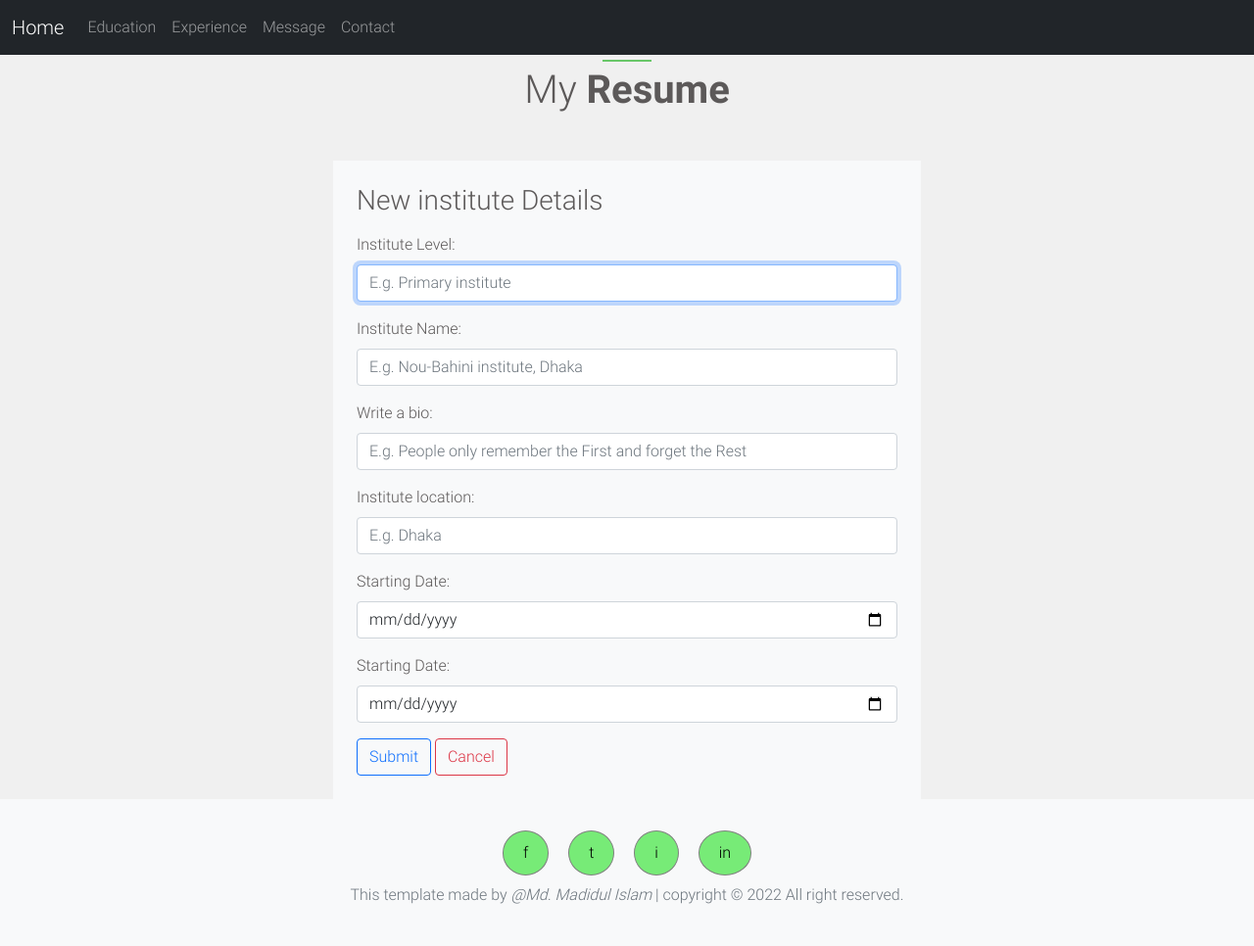
After one commit to githubrafiq/mahidul, a Django app: page /create_edu/ in a window 1280 px wide. The commit adds this page. Shown: the whole page at 98% size. Run offline with Django 4.2, Linux system fonts and the light colour scheme.

Commit message:
form created for user input to collect model data

```diff
--- a/crud/admin.py
+++ b/crud/admin.py
@@ -1,6 +1,6 @@
 from django.contrib import admin
-from .models import Education, Experience, Details
+from .models import Education, Experience, Contact
 
 # Register your models here.
 
-admin.site.register([Education, Experience, Details])
+admin.site.register([Education, Experience, Contact])
--- a/crud/models.py
+++ b/crud/models.py
@@ -25,7 +25,7 @@ class Experience(models.Model):
         return self.job_title
 
 
-class Details(models.Model):
+class Contact(models.Model):
     email = models.EmailField()
     phone = models.CharField(max_length=30)
     address = models.CharField(max_length=100)
--- /dev/null
+++ b/crud/templates/crud/create_edu.html
@@ -0,0 +1,41 @@
+{% extends 'crud/base.html' %}
+{% load static %}
+{% block content %}
+
+<form class="m-auto bg-light p-md-4" action="" method="post" style="max-width: 600px">
+    <fieldset>
+    <legend><h3>New institute Details</h3></legend>
+    {% csrf_token %}
+    <div class="mb-3 mt-3">
+      <label for="level" class="form-label">Institute Level:</label>
+      <input type="text"  class="form-control" id="level" placeholder="E.g. Primary institute" name="level" autofocus>
+    </div>
+
+    <div class="mb-3 mt-3">
+        <label for="institute" class="form-label">Institute Name:</label>
+        <input type="text" class="form-control" id="institute" placeholder="E.g. Nou-Bahini institute, Dhaka" name="institute" >
+      </div>
+
+      <div class="mb-3 mt-3">
+        <label for="bio" class="form-label">Write a bio:</label>
+        <input type="text"  class="form-control" id="bio" placeholder="E.g. People only remember the First and forget the Rest" name="bio">
+      </div>
+
+      <div class="mb-3 mt-3">
+        <label for="location" class="form-label">Institute location:</label>
+        <input type="text" class="form-control" id="location" placeholder="E.g. Dhaka" name="location">
+      </div>
+      <div class="mb-3 mt-3">
+        <label for="date_from" class="form-label"> Starting Date:</label>
+        <input type="date" class="form-control" id="date_from" name="date_from" >
+      </div>
+
+      <div class="mb-3 mt-3">
+        <label for="date_to" class="form-label"> Starting Date:</label>
+        <input type="date" class="form-control" id="date_to" name="date_to">
+      </div>
+    <button type="submit" class="btn  btn-outline-primary">Submit</button>
+    <a href="{% url 'crud:home' %}" class="btn  btn-outline-danger">Cancel</a>
+    </fieldset>
+  </form>
+{% endblock %}
--- a/crud/urls.py
+++ b/crud/urls.py
@@ -9,4 +9,8 @@ urlpatterns = [
     path('message/', views.message, name='message'),
     path('contact/', views.contact, name='contact'),
 
+    path('create_edu/', views.create_edu, name='create_edu'),
+    path('create_experience/', views.create_experience, name='create_experience'),
+    path('create_contact/', views.create_contact, name='create_contact'),
+
 ]
--- a/crud/views.py
+++ b/crud/views.py
@@ -1,16 +1,13 @@
-from django.shortcuts import render
-from .models import Education, Experience, Details
+from django.shortcuts import render, redirect
+from .models import Education, Experience, Contact
 
 # Create your views here.
-
-
-
 
 
 context = {
     'educations': Education.objects.all(),
     'experiences': Experience.objects.all(),
-    'details': Details.objects.all(),
+    'contacts': Contact.objects.all(),
 }
 
 
@@ -32,3 +29,45 @@ def message(request):
 
 def contact(request):
     return render(request, 'crud/contact.html', context)
+
+
+# _____________________________create_____________________________
+def create_edu(request):
+    if request.method == 'POST':
+        level = request.POST['level']
+        institute = request.POST['institute']
+        bio = request.POST['bio']
+        location = request.POST['location']
+        date_from = request.POST['date_from']
+        date_to = request.POST['date_to']
+
+        obj = Education(level=level, institute=institute, bio=bio, location=location, date_from=date_from, date_to=date_to)
+        obj.save()
+        return redirect('crud:home')
+    return render(request, 'crud/create_edu.html', context)
+
+
+def create_experience(request):
+    if request.method == 'POST':
+        job_title = request.POST['job_title']
+        subjects = request.POST['subjects']
+        company = request.POST['company']
+        date_from = request.POST['date_from']
+        date_to = request.POST['date_to']
+
+        obj = Experience(job_title=job_title, subjects=subjects, company=company, date_from=date_from, date_to=date_to)
+        obj.save()
+        return redirect('crud:home')
+    return render(request, 'crud/create_experience.html', context)
+
+
+def create_contact(request):
+    if request.method == 'POST':
+        email = request.POST['email']
+        phone = request.POST['phone']
+        address = request.POST['address']
+
+        obj = Contact(email=email, phone=phone, address=address)
+        obj.save()
+        return redirect('crud:home')
+    return render(request, 'crud/create_contact.html', context)
--- a/learning_log/settings.py
+++ b/learning_log/settings.py
@@ -26,7 +26,7 @@ BASE_DIR = Path(__file__).resolve().parent.parent
 SECRET_KEY = 'django-insecure-$ur)h*fx7^mp*$k!m-gah3p4zk!)erly(6h1)x#=f-xz8%4vil'
 
 # SECURITY WARNING: don't run with debug turned on in production!
-DEBUG = False
+DEBUG = True
 
 ALLOWED_HOSTS = []
 
```
Also changed, not shown: crud/templates/crud/contact.html (+15 -8 lines), crud/templates/crud/create_contact.html (added, +27 -0 lines), crud/templates/crud/create_experience.html (added, +37 -0 lines), crud/templates/crud/education.html (+6 -7 lines), crud/templates/crud/experience.html (+4 -3 lines), crud/templates/crud/index.html (+15 -8 lines), crud/migrations/0002_rename_details_contact.py (added).
